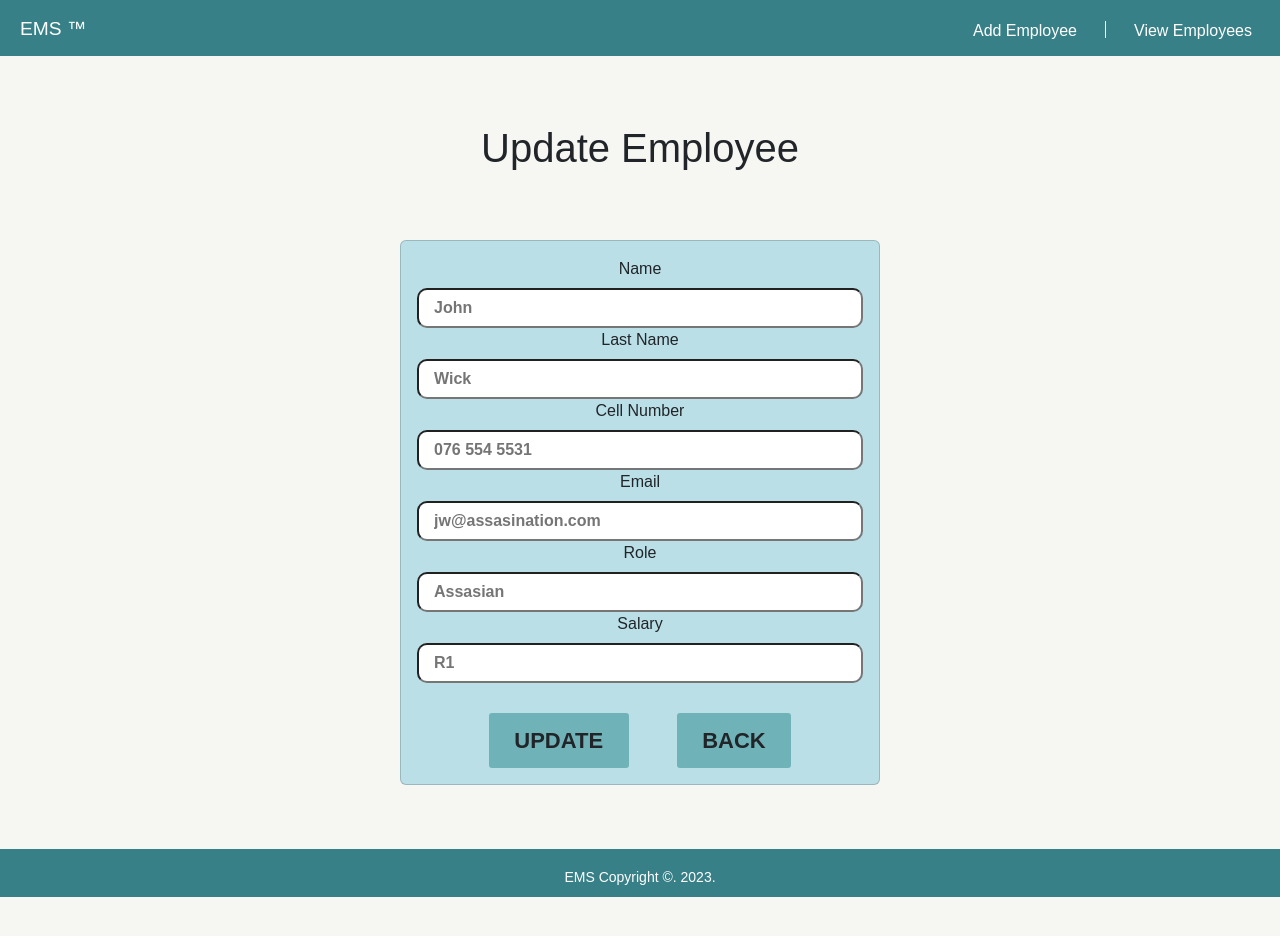
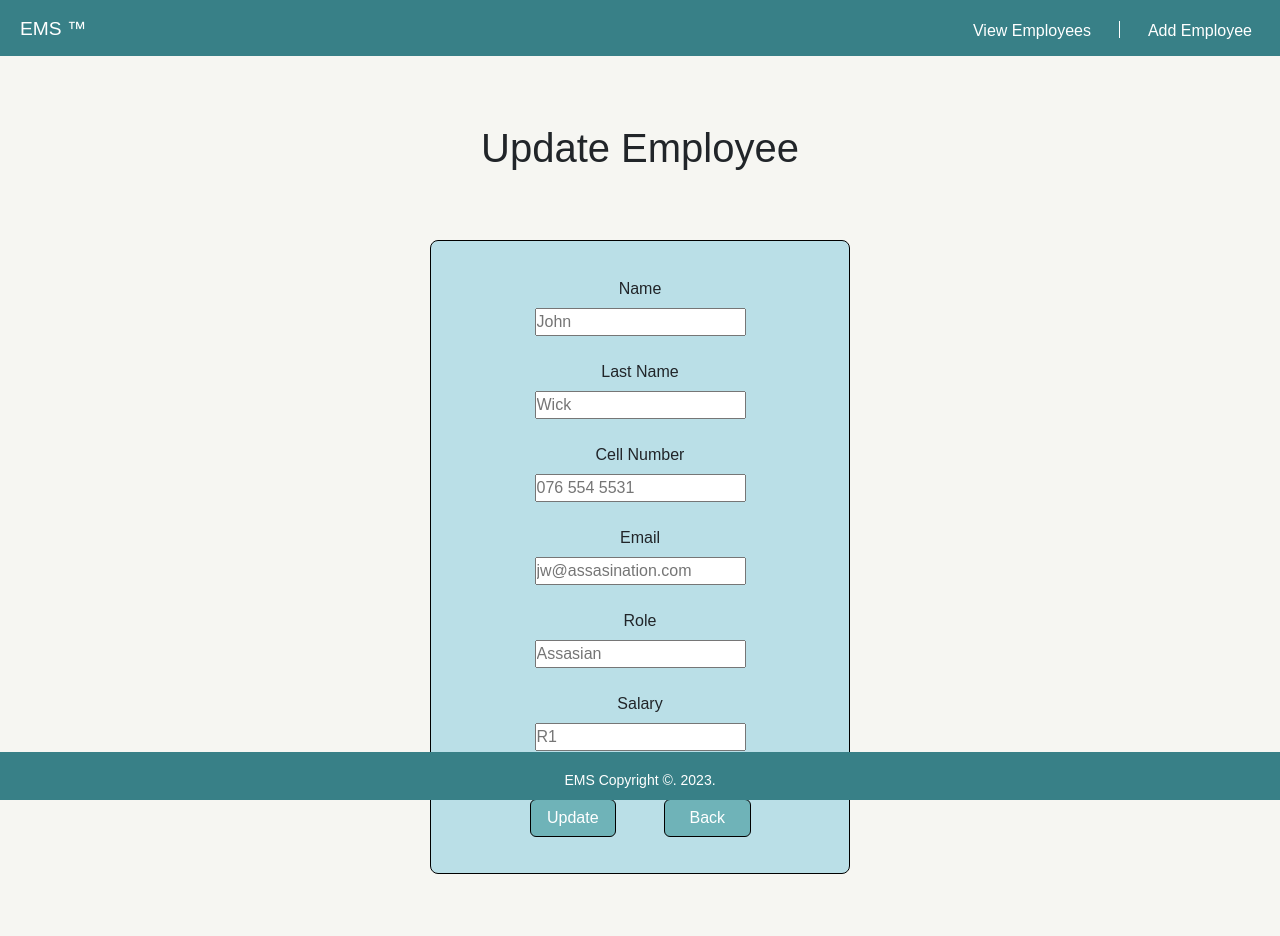
Before and after one commit to drewdm20/EMS, an Angular app: page /update in a window 1280 px wide. Before the commit the page ends 897 px from the top, so only its background shows below. Built offline with nearby package versions, Linux system fonts and the light colour scheme.

Commit message:
Update css changed

```diff
--- a/src/app/components/details-card/details-card.component.css
+++ b/src/app/components/details-card/details-card.component.css
@@ -4,6 +4,7 @@ body {
   margin: 0 auto;
   width: 100%;
   background-size: cover;
+  overflow: scroll;
 }
 
 .heading{
--- a/src/app/components/footer/footer.component.css
+++ b/src/app/components/footer/footer.component.css
@@ -1,7 +1,7 @@
 .footer {
     background-color: #388087;
     text-align: center;
-    /* position: fixed; */
+    position: fixed;
     bottom: 0;
     width: 100%;
     height: 3rem;
--- a/src/app/components/header/header.component.css
+++ b/src/app/components/header/header.component.css
@@ -25,7 +25,7 @@ ul a{
     padding-right: 15px;
 }
 
-#add{
+#view{
     border-right: 1px solid white;
 }
 
--- a/src/app/components/header/header.component.html
+++ b/src/app/components/header/header.component.html
@@ -2,7 +2,7 @@
   <label class="label">EMS &trade;</label>
 
   <ul>
+    <a id="view"><button class="btn" routerLink="/">View Employees</button></a>
     <a id="add"><button class="btn" routerLink="AddEmp">Add Employee</button></a>
-    <a id="view"><button class="btn" routerLink="/">View Employees</button></a>
   </ul>
 </nav>
--- a/src/app/components/update/update.component.css
+++ b/src/app/components/update/update.component.css
@@ -1,35 +1,30 @@
 .body{
-    text-align: center;
-  }
+  text-align: center;
+  background-color: #F6F6F2;
+  margin: 0 auto;
+  width: 100%;
+  background-size: cover;
+  overflow: scroll;
+}
 
 .card {
-    background-color: #BADFE7;
-    margin: 0 auto;
-    margin-bottom: 5%;
+  padding: 20px;
+  border-radius: 8px;
+  margin: 0 auto;
+  width: 420px;
+  background-color: #BADFE7;
+  border: 1.5px solid black;
+  position: relative;
+  margin-bottom: 5%;
 }
-
-  input {
-    width: 100%;
-    height: 40px;
-    background-color: #FFFFFF;
-    padding-left: 15px;
-    font-weight: 600;
-    position: relative;
-    border-radius:10px;
-  }
 
   .btn {
     margin-top: 30px;
-    padding-top: 50px;
-    padding: 2.2% 5.5%;
-    display: inline-block;
-    transition: all linear 0.15s;
-    border-radius: 3px;
-    font-size: 22px;
-    font-weight: bold;
-    text-decoration: none;
-    text-transform: uppercase;
     background-color: #6FB3B8;
+    border: 1.5px solid black;
+    width: 25%;
+    margin: 0 auto;
+    color: white;
   }
 
   #update{
--- a/src/app/components/update/update.component.html
+++ b/src/app/components/update/update.component.html
@@ -2,28 +2,28 @@
   <h1 class="heading">
     Update Employee
 </h1>
- <div class="card" style="width: 30rem;">
+ <div class="card" >
      <div class="card-body">
       <form>
-        <label>Name</label>
-        <input type="text" name="Name" required placeholder="John">
+        <label>Name</label><br>
+        <input type="text" name="Name" required placeholder="John"><br><br>
 
-        <label>Last Name</label>
-        <input type="text" name="lastName" required placeholder="Wick">
+        <label>Last Name</label><br>
+        <input type="text" name="lastName" required placeholder="Wick"><br><br>
 
-        <label>Cell Number</label>
-        <input type="text" name="cellNumber" required placeholder="076 554 5531">
+        <label>Cell Number</label><br>
+        <input type="text" name="cellNumber" required placeholder="076 554 5531"><br><br>
 
-        <label>Email</label>
-        <input type="text" name="email" required placeholder="jw@assasination.com">
+        <label>Email</label><br>
+        <input type="text" name="email" required placeholder="jw@assasination.com"><br><br>
 
-        <label>Role</label>
-        <input type="text" name="role" required placeholder="Assasian">
+        <label>Role</label><br>
+        <input type="text" name="role" required placeholder="Assasian"><br><br>
 
-        <label>Salary</label>
-        <input type="text" name="salary" required placeholder="R1">
+        <label>Salary</label><br>
+        <input type="text" name="salary" required placeholder="R1"><br><br>
 
-      </form>
+      </form><br>
       <button class="btn" type="submit" id="update" (click)="update()">Update</button>
       <button class="btn" type="submit" id="back" routerLink="/">Back</button>
     </div>
--- a/src/app/pages/add-employee/add-employee.component.css
+++ b/src/app/pages/add-employee/add-employee.component.css
@@ -4,6 +4,7 @@ body{
     margin: 0 auto;
     width: 100%;
     background-size: cover;
+    overflow: scroll;
 }
 
 .card{
--- a/src/app/pages/home/home.component.css
+++ b/src/app/pages/home/home.component.css
@@ -1,4 +1,5 @@
 .container{
     min-height: 100vh;
     padding-top: 5%;
+    overflow: scroll;
 }
```
